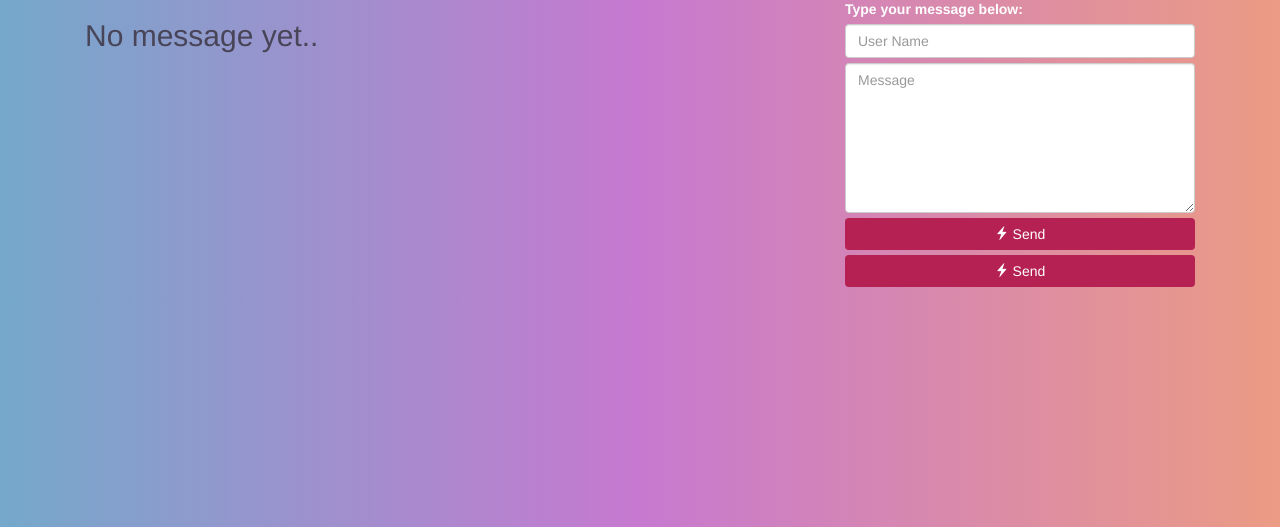
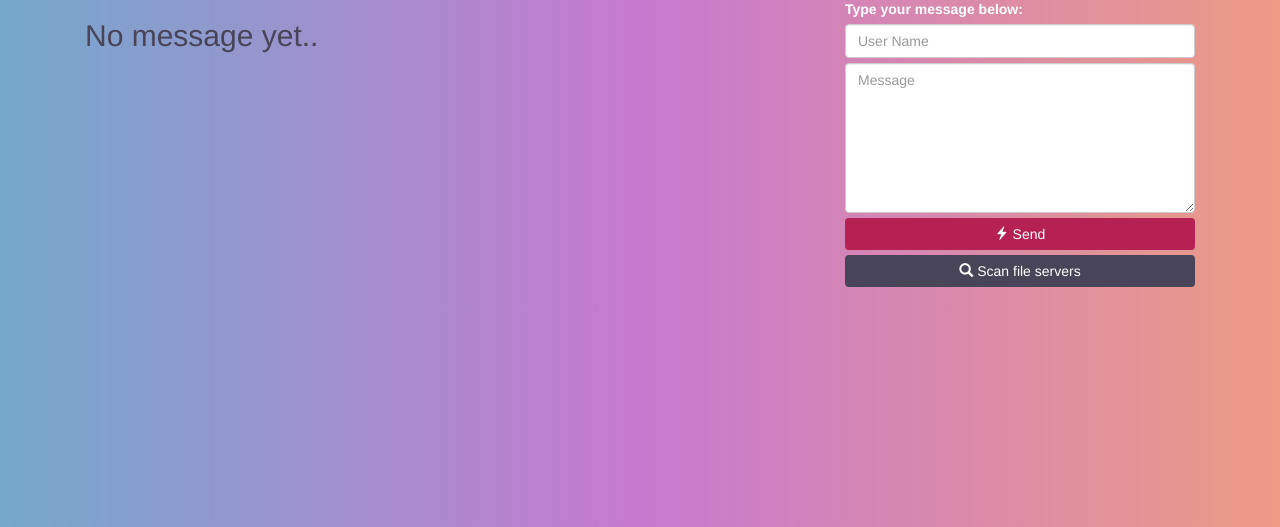
Before and after one commit to cuprumtan/psu-labs, a Flask app: page / in a window 1280 px wide; the page is wider, and only the part inside the window is pictured. Shown: the part 171-698 px from the top of that part. Run offline with Flask 2, Linux system fonts and the light colour scheme; some libraries are stand-ins or nearby versions.

Commit message:
Добавлен поиск серверов

```diff
--- a/chat_server/app.py
+++ b/chat_server/app.py
@@ -1,14 +1,30 @@
-from flask import Flask, render_template
+from flask import Flask, render_template, Markup
 from flask_socketio import SocketIO, emit
+import json
+import subprocess
 
 app = Flask(__name__)
 
 app.config['SECRET_KEY'] = 'dder98342cuprumtan'
 socketio = SocketIO(app)
 
+def bash_get_servers():
+    result_array = []
+    proc = subprocess.Popen(["nmap -p 7071 192.168.0.* -oG - | grep 7071/open | awk '{print $2}'"], stdout=subprocess.PIPE, shell=True)
+    (stdout, err) = proc.communicate()
+    reader = stdout.decode('utf-8').splitlines()
+
+    for row in reader:
+        result_array.append(row)
+
+    return result_array
+
 @app.route('/')
 def index():
-    return render_template('./index.html')
+    #servers_array = ["192.168.0.5", "192.168.0.6"]
+    servers_array = bash_get_servers()
+    servers_array = json.dumps(servers_array)
+    return render_template('./index.html', servers_array=Markup(servers_array))
 
 def message_recived():
     print('message was received')
--- a/chat_server/templates/index.html
+++ b/chat_server/templates/index.html
@@ -6,6 +6,9 @@
     <meta name="viewport" content="width=device-width, initial-scale=1">
 
     <link rel="icon" type="image/png" href="../templates/bathroom.png"/>
+
+    <script src="https://ajax.googleapis.com/ajax/libs/jquery/3.3.1/jquery.min.js"></script>
+    <script src="https://maxcdn.bootstrapcdn.com/bootstrap/3.4.0/js/bootstrap.min.js"></script>
 
     <!-- The above 3 meta tags *must* come first in the head; any other head content must come *after* these tags -->
     <title>scrapy chat</title>
@@ -70,8 +73,32 @@
           <!-- <input type="text" class="message form-control" placeholder="Message"> -->
               <textarea class="message form-control" style="resize: vertical; min-height: 150px" id="Message" placeholder="Message"></textarea>
               <div style="padding-top: 5px;"></div>
-              <button style="background-color: #B52153; border: transparent" type="submit" class="btn btn-success btn-block"><span class="glyphicon glyphicon-flash"></span> Send</button>
-              <button style="background-color: #B52153; border: transparent" type="submit" class="btn btn-success btn-block"><span class="glyphicon glyphicon-flash"></span> Send</button>
+              <button style="background-color: #B52153; border: transparent; margin-bottom: 5px" type="submit" class="btn btn-success btn-block">
+                  <span class="glyphicon glyphicon-flash"></span> Send</button>
+             <!-- <div class="dropdown">
+              <button onclick="clicked(this, 'red')" style="background-color: #494559; border: transparent; margin-bottom: 5px" type="button" class="btn btn-success btn-block" data-toggle="dropdown">
+                  <span class="glyphicon glyphicon-search"></span> Scan file servers</button>
+              <ul class="dropdown-menu">
+                <li><a href="#">HTML</a></li>
+                <li><a href="https://soundcloud.com/discover" target="_blank">CSS</a></li>
+                <li><a href="#">JavaScript</a></li>
+              </ul>
+            </div> -->
+              <div class="dropdown">
+              <button style="background-color: #494559; border: transparent; margin-bottom: 5px" type="button" class="btn btn-success btn-block" data-toggle="dropdown">
+                  <span class="glyphicon glyphicon-search"></span> Scan file servers</button>
+              <ul class="dropdown-menu">
+                  <script>
+                    //var myArray = new Array("1", "2", "3", "4", "5");
+                    var server_names_array = JSON.parse('{{servers_array}}');
+                    for(i=0; i<server_names_array.length; i++) {
+                        // document.write('<li><a href="https://soundcloud.com/discover" target="_blank">' + server_names_array[i] + '</a></li>');
+                        document.write('<li><a href="http://' + server_names_array[i] + ':7071" target="_blank">' + server_names_array[i] + '</a></li>');
+                    }
+                </script>
+              </ul>
+            </div>
+
         </form>
       </div>
     </div>
@@ -89,7 +116,7 @@
               } )
           let form = $( 'form' ).on( 'submit', function( e ) {
               e.preventDefault()
-              let user_name = $( 'input.username' ).val() + ": "
+              let user_name = $( 'input.username' ).val() + ": test "
               let user_input = $( 'textarea.message' ).val()
               socket.emit( 'my event', {
                   user_name : user_name,
@@ -98,6 +125,7 @@
           // empty the input field
               $( 'input.message' ).val( '' ).focus()
               } )
+
           } )
       // capture message
       socket.on( 'my response', function( msg ) {
@@ -108,5 +136,6 @@
               }
               } )
   </script>
+
   </body>
 </html>
```
